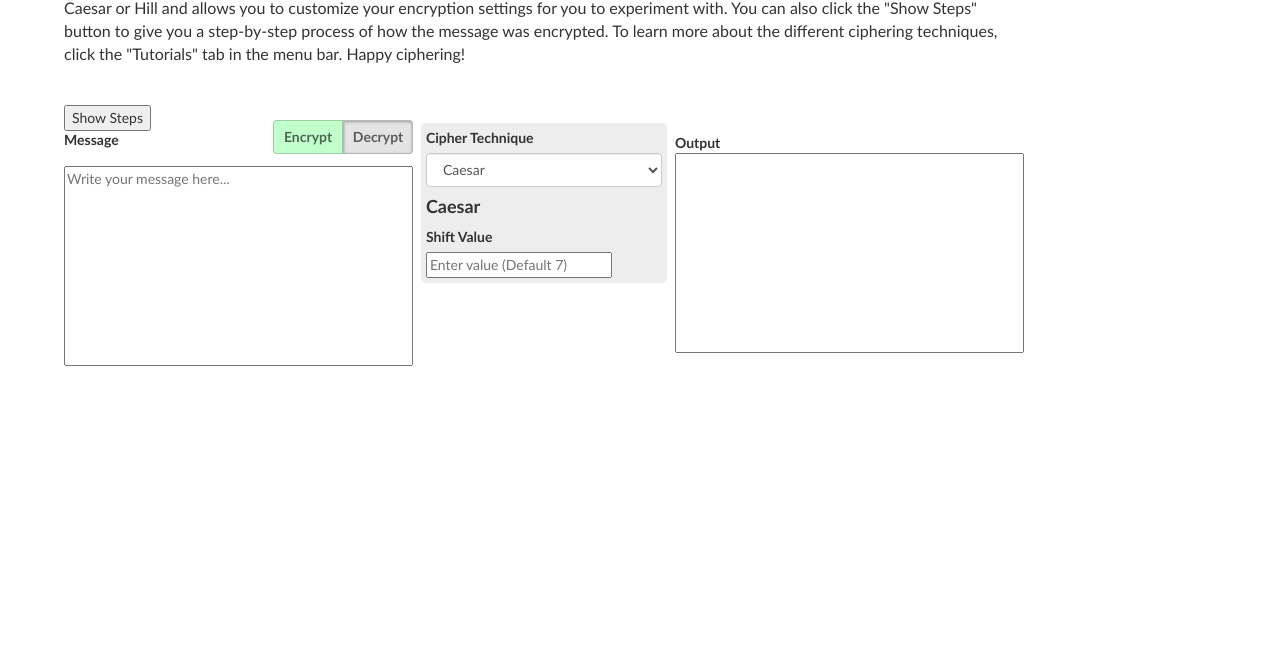
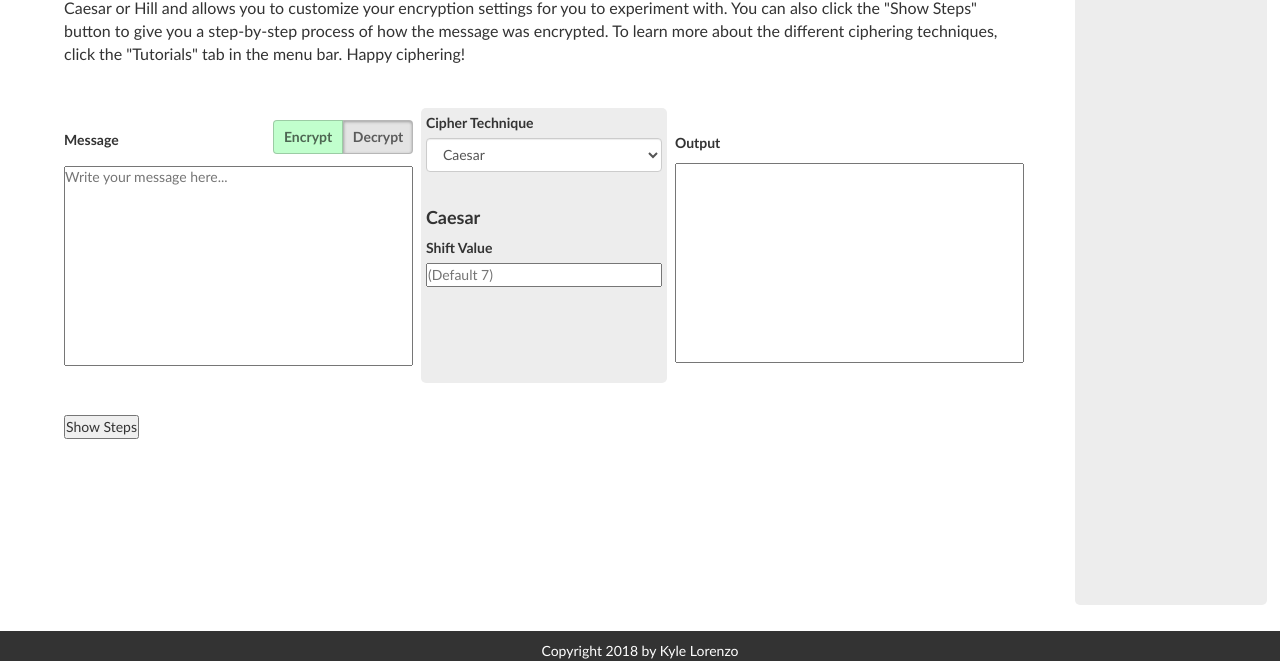
Before and after one commit to kvlorenzo/Cipher-Solver, a website with bundled scripts: page index.html in a window 1280 px wide. Shown: the part 139-800 px from the top of the page. Built offline with nearby package versions, Linux system fonts and the light colour scheme.

Commit message:
Added footer + minor debugs

```diff
--- a/css/style.css
+++ b/css/style.css
@@ -1,15 +1,32 @@
+html {
+  overflow-y: hidden;
+}
+
 /* Prevents horizontal scrolling */
 html, body {
   height: 100%;
   max-width: 100%;
   overflow-x: hidden;
+}
+
+* {
   font-family: "Trebuchet MS", Helvetica, sans-serif;
+  margin: 0;
+  padding: 0;
+}
+
+#container {
+  min-height: 100%;
+}
+
+#main {
+  overflow: hidden;
+  padding-bottom: 40px;
 }
 
 /* Stylizes the headers' elements*/
 header {
   background: #333333;
-  font-family: "Trebuchet MS", Helvetica, sans-serif;
   min-height: 50px;
 }
 
@@ -34,7 +51,6 @@ header a.logo {
 }
 
 .headline {
-  font-family: "Trebuchet MS", Helvetica, sans-serif;
   float:left;
   padding-left: 5%;
   width: 80%;
@@ -50,7 +66,7 @@ header a.logo {
 
 /* Wrapper class formats the website in grid format */
 .wrapper {
-  height: 100%;
+  height: 55%;
   align-items: center;
   display: grid;
   float: left;
@@ -78,8 +94,8 @@ textarea {
 /* Settings for the settings area */
 .settingsarea {
   grid-column: 5 / 8;
-  grid-row: 1 / 4;
-  padding: 0 3%;
+  grid-row: 1 / 5;
+  padding: 4% 3%;
 }
 
 #settingsbox {
@@ -87,7 +103,24 @@ textarea {
   background: #ededed;
   padding: 5px;
   width: auto;
-  height: auto;
+  height: 275px;
+}
+
+#settings {
+  position: relative;
+  top: 10%;
+}
+
+input[type="text"] {
+  box-sizing:border-box;
+  width: 100%;
+}
+
+#keywarning {
+  color: red;
+  display: none;
+  position: relative;
+  top: 10%;
 }
 
 /* Settings for the output area */
@@ -96,20 +129,30 @@ textarea {
   grid-row: 2 / 4;
 }
 
+.outputlabel {
+  padding: 10px 0;
+}
+
 /* Settings for the right side bar */
 .sidebar {
   float: right;
-  height:100%;
-  padding: 2% 1%;
+  height: 90vh;
+  margin: 0 1% ;
+  padding: 2% 0;
   width: 15%;
 }
 
 #rightbox {
   border-radius: 5px;
   background: #ededed;
-    padding: 20px;
-    width: auto;
-    height: auto;
+  width: 100%;
+  height: 100%;
+}
+
+#sidetext {
+  padding: 5% 2%;
+  font-size: 16px;
+
 }
 
 .msglabel {
@@ -179,8 +222,29 @@ textarea {
   border-radius: 0 4px 4px 0;
 }
 
+/* Settings for the steps area */
+.stepsarea {
+  clear: left;
+  display: block;
+  padding-left: 5%;
+  width: 80%;
+}
 
-#keywarning {
-  color: red;
-  display: none;
+#steps {
+  padding: 2% 0;
 }
+
+footer {
+  background: #333333;
+  clear: both;
+  color: white;
+  height: 40px;
+  margin-top: -40px;
+  position: relative;
+  text-align: center;
+  width: 100%;
+}
+
+footer p {
+  padding-top: 10px;
+}
--- a/index.html
+++ b/index.html
@@ -27,6 +27,8 @@
 				integrity="sha384-Tc5IQib027qvyjSMfHjOMaLkfuWVxZxUPnCJA7l2mCWNIpG9mGCD8wGNIcPD7Txa"
 				crossorigin="anonymous"></script>
 		<script type="module" src="js/main.js"></script>
+		<div id="container">
+			<div id="main">
 				<header>
 					<a href="index.html" class="logo">
 						CipherSolver
@@ -38,7 +40,9 @@
 		  		</div>
 				</header>
 				<div class="sidebar">
-			 <p id="rightbox">Im a box</p>
+					<div id="rightbox">
+						<div id="sidetext">Hello</div>
+					</div>
 				</div>
 				<div class="headline">
 					<h2>CipherSolver - Encrypt your messages - Steps given!</h2>
@@ -70,14 +74,12 @@
 								<label for="technique">Cipher Technique</label>
 									<select id="technique" class="form-control">
 										<option value="Caesar">Caesar</option>
-								<button type="button" id="settingToggle" class="link"
-										data-text-swap="Hide Settings">Show/Hide Settings</button>
 										<option value="Vigenere">Vigenere</option>
 									</select>
 							<div id="settings"><h4><strong>Caesar<br></strong></h4>
 								<label for="Shift Value">Shift Value</label>
 								<input type="text" name="setting" id="shiftVal"
-								placeholder="Enter value (Default 7)">
+										placeholder="(Default 7)">
 							</div>
 							<div id="keywarning">Invalid Key</div>
 						</div>
@@ -86,10 +88,15 @@
 						<div class="outputlabel"><strong>Output</strong></div>
 						<textarea readonly id="outputbox" name="messagebox"></textarea>
 					</div>
+				</div> <!-- End of wrapper div -->
 				<div class="stepsarea">
 					<button type="button" id="showStepsBtn">Show Steps</button>
 					<div id="steps"></div>
 				</div>
-		</div>
+			</div> <!-- End of main div -->
+		</div> <!-- End of container div -->
+		<footer>
+			<p>Copyright 2018 by Kyle Lorenzo</p>
+		</footer>
 	</body>
 </html>
--- a/js/ciphers/Caesar.js
+++ b/js/ciphers/Caesar.js
@@ -6,7 +6,7 @@ export default class Caesar {
 			'<h4><strong>Caesar<br></strong></h4>\n' +
 			'<label for="Shift Value">Shift Value</label>\n' +
 			'<input type="text" name="setting" id="shiftVal"\n' +
-			'placeholder="Enter value (Default 7)">\n';
+			'placeholder="(Default = 7)">\n';
 		this.warning = 'Invalid shift value (must be number only), ' +
 		               'using default value (7)';
 	}
--- a/js/ciphers/Vigenere.js
+++ b/js/ciphers/Vigenere.js
@@ -6,7 +6,7 @@ export default class Vigenere {
 			'<h4><strong>Vigenere<br></strong></h4>\n' +
 			'<label for="Keyword">Keyword (case-insensitive)</label>\n' +
 			'<input type="text" name="setting" id="keyword"\n' +
-			'placeholder="Enter keyword (Default "key")">\n';
+			'placeholder="(Default = &quot;key&quot)">\n';
 		this.warning = 'Invalid keyword (must be letters only), ' +
 		               'using default ("key")';
 	}
--- a/js/main.js
+++ b/js/main.js
@@ -50,7 +50,7 @@ $(document).ready(function() {
     updateOutput();
   }
 
-  $('#togBtn').on('click', function() {
+  $('#togBtn').on('change', function() {
     isEncrypting = !isEncrypting;
     console.log('Encrypt/Decrypt button toggled to ' + isEncrypting);
     updateOutput();
@@ -64,11 +64,6 @@ $(document).ready(function() {
     console.log("Settings HTML" + $('#settings').html());
     updateSettings();
     updateOutput();
-  });
-
-  $('#settingToggle').on('click', function() {
-    console.log('settings display toggled');
-    $('#settings').toggle();
   });
 
   $('#inputbox').on('input', function() {
```
Lines whose indentation alone changed are shown as unchanged.
